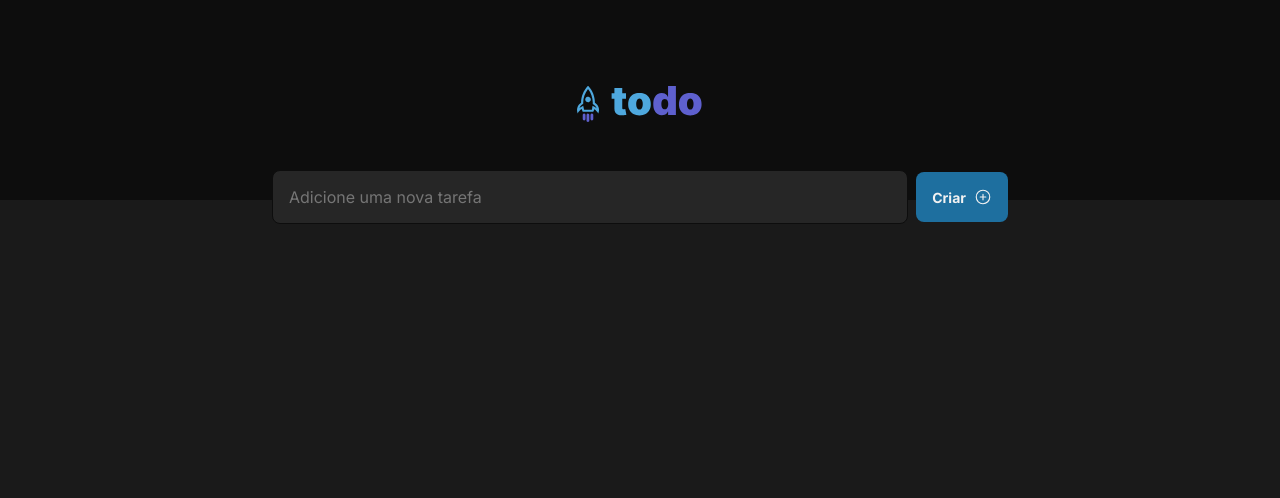
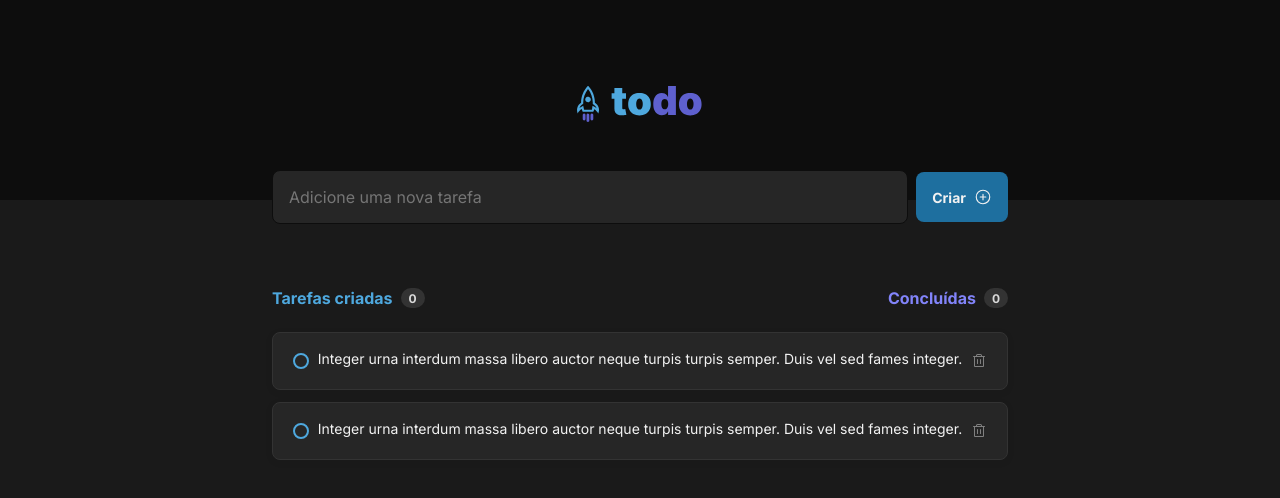
Before and after one commit to iago-farias/ignite-challenge-todo-list, a React (Vite) app: page / in a window 1280 px wide. Shown: the top 498 px of the page. Built offline with nearby package versions, Linux system fonts and the light colour scheme.

Commit message:
feat: Implement Tasks component.

```diff
--- a/src/App.tsx
+++ b/src/App.tsx
@@ -1,5 +1,6 @@
 import { CreateNewTask } from "./components/CreateNewTask"
 import { Header } from "./components/Header"
+import { Tasks } from "./components/Tasks";
 
 import styles from "./App.module.css";
 
@@ -9,6 +10,7 @@ function App() {
     <Header />
     <div className={styles.wrapper} >
       <CreateNewTask />
+      <Tasks />
     </div>
    </>
   )
--- /dev/null
+++ b/src/components/EmptyTasksFeedback.module.css
@@ -0,0 +1,20 @@
+.wrapper {
+  margin-top: 1.5rem;
+  border-radius: 8px;
+  border-top: 1px solid var(--gray-400);
+}
+
+.emptyTasksFeedback {
+  display: flex;
+  flex-direction: column;
+  align-items: center;
+  justify-content: center;
+  padding: 4rem 1.5rem;
+  color: var(--gray-300);
+  line-height: 140%;
+}
+
+.emptyTasksFeedback p:nth-child(2) {
+  font-weight: 700;
+  margin-top: 1rem;
+}
--- /dev/null
+++ b/src/components/EmptyTasksFeedback.tsx
@@ -0,0 +1,15 @@
+import { ClipboardText } from "@phosphor-icons/react";
+
+import styles from "./EmptyTasksFeedback.module.css";
+
+export function EmptyTasksFeedback(){
+  return(
+    <div className={styles.wrapper}>
+      <div className={styles.emptyTasksFeedback}>
+        <ClipboardText size={56}/>
+        <p>Você ainda não tem tarefas cadastradas</p>
+        <p>Crie tarefas e organize seus itens a fazer</p>
+      </div>
+    </div>
+  );
+}
--- /dev/null
+++ b/src/components/Task.module.css
@@ -0,0 +1,93 @@
+.task {
+ display: flex;
+ flex-direction: row;
+ align-items: start;
+ justify-content: space-between;
+ padding: 1rem;
+ background-color: var(--gray-500);
+ border: 1px solid var(--gray-400);
+ border-radius: 8px;
+ box-shadow: 0px 2px 8px 0px rgba(0, 0, 0, 0.06);
+
+ color: var(--gray-100);
+ font-weight: 400;
+ line-height: 140%;
+ font-size: 0.875rem;
+}
+
+.checkboxContainer {
+  display: flex;
+  position: relative;
+  align-items: center;
+  justify-content: center;
+  cursor: pointer;
+  -webkit-user-select: none;
+  -moz-user-select: none;
+  -ms-user-select: none;
+  user-select: none;
+  height: 1.5rem;
+  width: 1.5rem;
+}
+
+.checkboxContainer input {
+  position: absolute;
+  opacity: 0;
+  cursor: pointer;
+}
+
+.checkbox {
+  display: flex;
+  align-items: center;
+  justify-content: center;
+  height: 1rem;
+  width: 1rem;
+  background-color: transparent;
+  border-radius: 50%;
+  border: 2px solid var(--blue);
+  transition: all 0.2s;
+}
+
+.checkboxContainer:hover input ~ .checkbox {
+  background-color: var(--blue-dark);
+}
+
+.checkboxContainer input:checked ~ .checkbox {
+  background-color: var(--purple-dark);
+  border: 2px solid var(--purple-dark);
+}
+
+.checkboxContainer:hover input:checked ~ .checkbox {
+  background-color: var(--purple);
+  border: 2px solid var(--purple);
+}
+
+.checkboxContainer:after {
+  position: absolute;
+  display: none;
+}
+
+.checkboxContainer input:checked ~ .checkbox:after {
+  display: block;
+  content: "\2713";
+  font-size: 0.875rem;
+}
+
+.deleteButton {
+  background: transparent;
+  color: var(--gray-300);
+  height: 1.5rem;
+  width: 1.5rem;
+  border: 0;
+  cursor: pointer;
+  transition: all 0.2s;
+  border-radius: 8px;
+  display: flex;
+  align-items: center;
+  justify-content: center;
+  padding: 0.25rem;
+}
+
+.deleteButton:hover {
+  background-color: var(--gray-400);
+  color: var(--danger);
+}
--- /dev/null
+++ b/src/components/Task.tsx
@@ -0,0 +1,27 @@
+import { Trash } from "@phosphor-icons/react";
+
+import { TaskType } from "./Tasks"
+
+import styles from "./Task.module.css";
+
+interface TaskProps {
+  task: TaskType;
+}
+
+export function Task({ task } : TaskProps){
+  return(
+    <div className={styles.task}>
+
+      <label className={styles.checkboxContainer}>
+        <input type="checkbox"  />
+        <span className={styles.checkbox}></span>
+      </label>
+
+      <p>{task.description}</p>
+
+      <button className={styles.deleteButton}>
+        <Trash />
+      </button>
+    </div>
+  )
+}
--- /dev/null
+++ b/src/components/Tasks.module.css
@@ -0,0 +1,47 @@
+.wrapper {
+  margin-top: 4rem;
+}
+
+.header {
+  display: flex;
+  flex-direction: row;
+  justify-content: space-between;
+}
+
+.header div {
+  display: flex;
+  gap: 8px;
+}
+
+.createdTasks {
+  color: var(--blue);
+  font-size: 1rem;
+  font-style: normal;
+  font-weight: 700;
+}
+
+.finishedTasks {
+  color: var(--purple);
+  font-size: 1rem;
+  font-style: normal;
+  font-weight: 700;
+}
+
+.tasksCount {
+  font-size: 0.75rem;
+  font-weight: 700;
+  padding: 2px 8px;
+  color: var(--gray-200);
+  border-radius: 999px;
+  background: var(--gray-400);
+  display: flex;
+  align-items: center;
+  justify-content: center;
+}
+
+.taskList {
+  display: flex;
+  flex-direction: column;
+  gap: 12px;
+  margin-top: 1.5rem;
+}
--- /dev/null
+++ b/src/components/Tasks.tsx
@@ -0,0 +1,56 @@
+import { EmptyTasksFeedback } from "./EmptyTasksFeedback";
+import { Task } from "./Task";
+
+import styles from "./Tasks.module.css";
+
+export interface TaskType {
+  id: number;
+  description: string;
+  finished: boolean;
+}
+
+const tasks: TaskType[] = [{
+  id: 1,
+  description: "Integer urna interdum massa libero auctor neque turpis turpis semper. Duis vel sed fames integer.",
+  finished: false
+},
+{
+  id: 2,
+  description: "Integer urna interdum massa libero auctor neque turpis turpis semper. Duis vel sed fames integer.",
+  finished: true
+}
+];
+
+export function Tasks(){
+  return(
+    <div className={styles.wrapper}>
+      <div className={styles.header}>
+        <div>
+          <span className={styles.createdTasks}>Tarefas criadas</span>
+          <span className={styles.tasksCount}>0</span>
+        </div>
+
+        <div>
+          <span className={styles.finishedTasks}>Concluídas</span>
+          <span className={styles.tasksCount}>0</span>
+        </div>
+      </div>
+
+      {
+        tasks.length === 0 ? (
+          <EmptyTasksFeedback />
+        ) : (
+          <div className={styles.taskList}>
+            {
+              tasks.map(task => (
+                <Task
+                  task={task}
+                />
+              ))
+            }
+          </div>
+        )
+      }
+    </div>
+  );
+}
```
